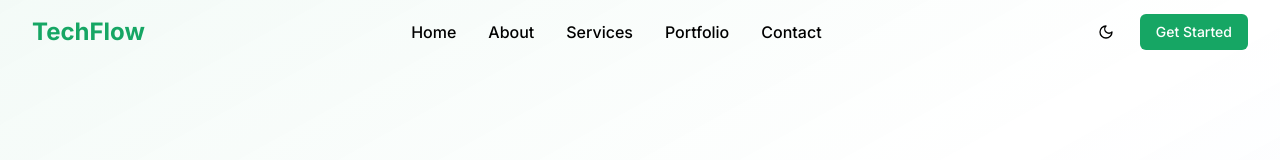
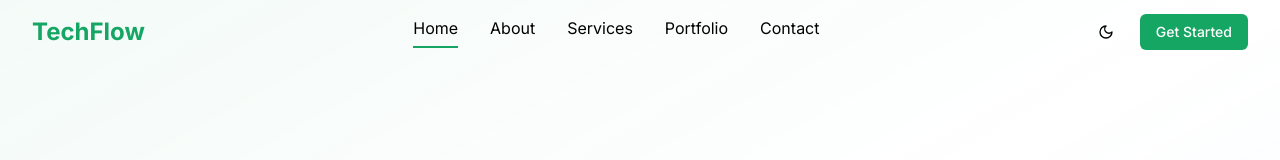
Before and after one commit to TESHU21/tech-company-website, a Next.js app: page / in a window 1280 px wide. Shown: the top 160 px of the page. Built offline with nearby package versions, Linux system fonts and the light colour scheme.

Commit message:
fix Nav Bar Underline

```diff
--- a/src/components/Header.tsx
+++ b/src/components/Header.tsx
@@ -1,98 +1,100 @@
 "use client";
 
-import { useState, useEffect } from 'react';
-import { Button } from './ui/button';
-import { Menu, X, Moon, Sun } from 'lucide-react';
-import Link from 'next/link';
+import { useState, useEffect } from "react";
+import { Button } from "./ui/button";
+import { Menu, X, Moon, Sun } from "lucide-react";
+import Link from "next/link";
 import { usePathname } from "next/navigation";
 
+// Utility function for NavLink classes
+const getDesktopNavLinkClasses = ({ isActive }: { isActive: boolean }) => `
+  relative flex items-center justify-center gap-2 group pb-2
+  transition-colors duration-200 ease-in-out
+  ${isActive ? "" : "hover:text-blue-primary"}
+  after:content-[''] after:absolute after:bottom-0 after:left-0
+  after:h-[2px] after:bg-primary after:transition-all
+  after:duration-300 after:ease-in-out
+  ${isActive ? "after:w-full " : "group-hover:after:w-full after:w-0"}
+`;
 
-export  function Header() {
+type NavItem = {
+  name: string;
+  href: string;
+};
+
+export function Header() {
   const [isMenuOpen, setIsMenuOpen] = useState(false);
   const [isDark, setIsDark] = useState(false);
   const [isScrolled, setIsScrolled] = useState(false);
+
   const pathname = usePathname();
   const isHome = pathname === "/";
 
+  // Navbar items
+  const navItems: NavItem[] = [
+    { name: "Home", href: "/" },
+    { name: "About", href: "/about" },
+    { name: "Services", href: "/services" },
+    { name: "Portfolio", href: "/portfolio" },
+    { name: "Contact", href: "/contact" },
+  ];
 
-
-
+  // Load theme from localStorage
   useEffect(() => {
-    const savedTheme = localStorage.getItem('theme');
-    if (savedTheme === 'dark') {
+    const savedTheme = localStorage.getItem("theme");
+    if (savedTheme === "dark") {
       setIsDark(true);
-      document.documentElement.classList.add('dark');
+      document.documentElement.classList.add("dark");
     }
   }, []);
 
+  // Handle scroll shadow effect
   useEffect(() => {
-    const handleScroll = () => {
-      // if we’ve scrolled past 80px (navbar height)
-      if (window.scrollY > 80) {
-        setIsScrolled(true);
-      } else {
-        setIsScrolled(false);
-      }
-    };
-
+    const handleScroll = () => setIsScrolled(window.scrollY > 80);
     window.addEventListener("scroll", handleScroll);
     return () => window.removeEventListener("scroll", handleScroll);
   }, []);
 
+  // Toggle dark/light theme
   const toggleTheme = () => {
+    const newTheme = isDark ? "light" : "dark";
     setIsDark(!isDark);
-    if (!isDark) {
-      document.documentElement.classList.add('dark');
-      localStorage.setItem('theme', 'dark');
-    } else {
-      document.documentElement.classList.remove('dark');
-      localStorage.setItem('theme', 'light');
-    }
+    document.documentElement.classList.toggle("dark", newTheme === "dark");
+    localStorage.setItem("theme", newTheme);
   };
-
-  const toggleMenu = () => {
-    setIsMenuOpen(!isMenuOpen);
-  };
-
-  const navItems = [
-    { name: 'Home', href: '/' },
-    { name: 'About', href: '/about' },
-    { name: 'Services', href: '/services' },
-    { name: 'Portfolio', href: '/portfolio' },
-    { name: 'Contact', href: '/contact' },
-  ];
 
   return (
     <header
       className={`fixed top-0 left-0 right-0 z-50 ${
         isScrolled
           ? "dark:bg-black bg-white shadow-md"
-      : ` ${isHome ? "text-black dark:text-white" : "text-white"}`
+          : `${isHome ? "text-black dark:text-white" : "text-white"}`
       }`}
     >
       <div className="container mx-auto px-4 sm:px-6 lg:px-8">
         <div className="flex items-center justify-between h-16">
           {/* Logo */}
           <div className="flex items-center">
-            <div className="flex-shrink-0">
             <h1 className="text-2xl font-bold text-primary">TechFlow</h1>
-            </div>
           </div>
 
           {/* Desktop Navigation */}
-          <nav className={`hidden md:flex items-center space-x-8 `}>
-            {navItems.map((item) => (
+          <nav className="hidden md:flex items-center space-x-8">
+            {navItems.map((item) => {
+              const isActive = pathname === item.href;
+              return (
                 <Link
                   key={item.name}
                   href={item.href}
-                className={`${isScrolled?"":""} hover:text-primary transition-colors duration-200 font-medium`}
+                  className={getDesktopNavLinkClasses({ isActive })}
                 >
                   {item.name}
                 </Link>
-            ))}
+              );
+            })}
           </nav>
 
-          {/* Theme Toggle & CTA */}
+          {/* Desktop Theme Toggle & CTA */}
           <div className="hidden md:flex items-center space-x-4">
             <Button
               variant="ghost"
@@ -100,42 +102,30 @@ export  function Header() {
               onClick={toggleTheme}
               className="h-9 w-9"
             >
-              {isDark ? (
-                <Sun className="h-4 w-4" />
-              ) : (
-                <Moon className="h-4 w-4" />
-              )}
+              {isDark ? <Sun className="h-4 w-4" /> : <Moon className="h-4 w-4" />}
             </Button>
             <Button className="bg-primary hover:bg-primary/90">
               Get Started
             </Button>
           </div>
 
-          {/* Mobile menu button */}
-          <div className="md:hidden flex items-center space-x-2 z-10 ">
+          {/* Mobile Menu Button */}
+          <div className="md:hidden flex items-center space-x-2 z-10">
             <Button
               variant="ghost"
               size="icon"
               onClick={toggleTheme}
               className="h-9 w-9"
             >
-              {isDark ? (
-                <Sun className="h-4 w-4" />
-              ) : (
-                <Moon className="h-4 w-4" />
-              )}
+              {isDark ? <Sun className="h-4 w-4" /> : <Moon className="h-4 w-4" />}
             </Button>
             <Button
               variant="ghost"
               size="icon"
-              onClick={toggleMenu}
+              onClick={() => setIsMenuOpen(!isMenuOpen)}
               className="h-9 w-9"
             >
-              {isMenuOpen ? (
-                <X className="h-5 w-5" />
-              ) : (
-                <Menu className="h-5 w-5" />
-              )}
+              {isMenuOpen ? <X className="h-5 w-5" /> : <Menu className="h-5 w-5" />}
             </Button>
           </div>
         </div>
@@ -143,7 +133,7 @@ export  function Header() {
         {/* Mobile Navigation */}
         {isMenuOpen && (
           <div className="md:hidden">
-            <div className="px-2 pt-2 pb-3 space-y-1 bg-transparent z-50  border-b-0 border-border">
+            <div className="px-2 pt-2 pb-3 space-y-1 bg-transparent border-b-0 border-border">
               {navItems.map((item) => (
                 <Link
                   key={item.name}
```
Lines whose indentation alone changed are shown as unchanged.
